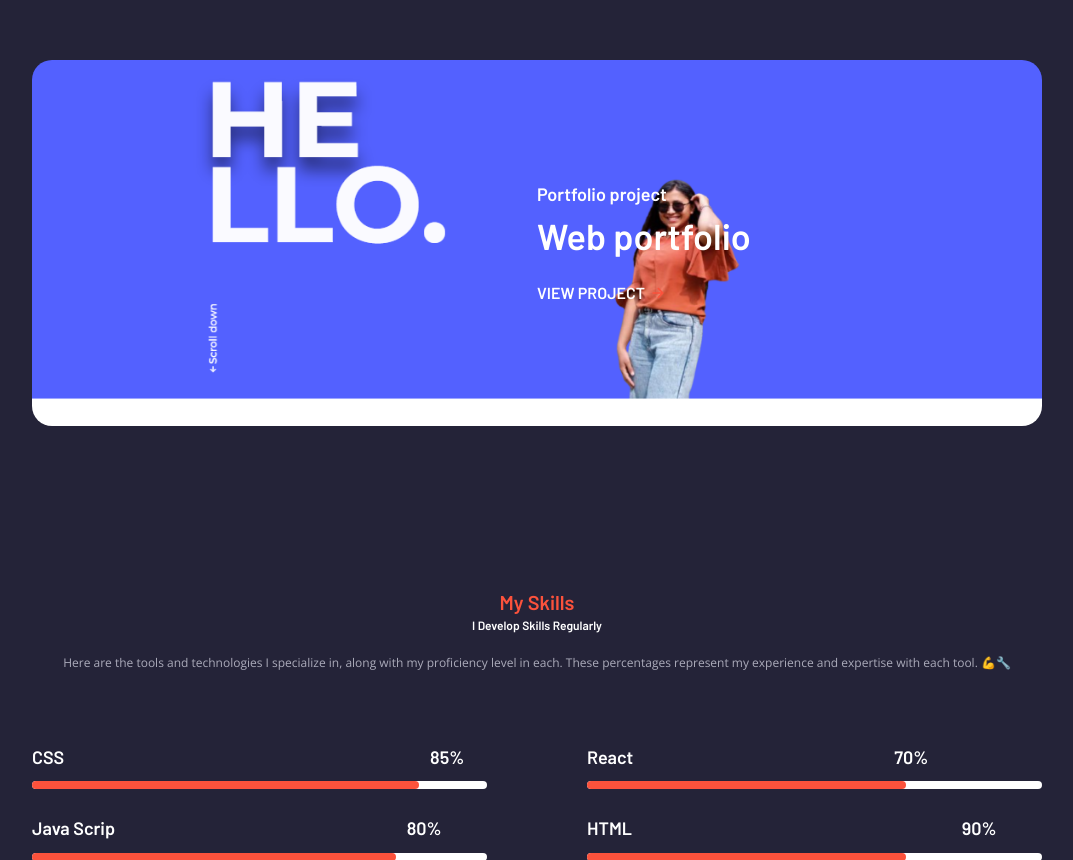
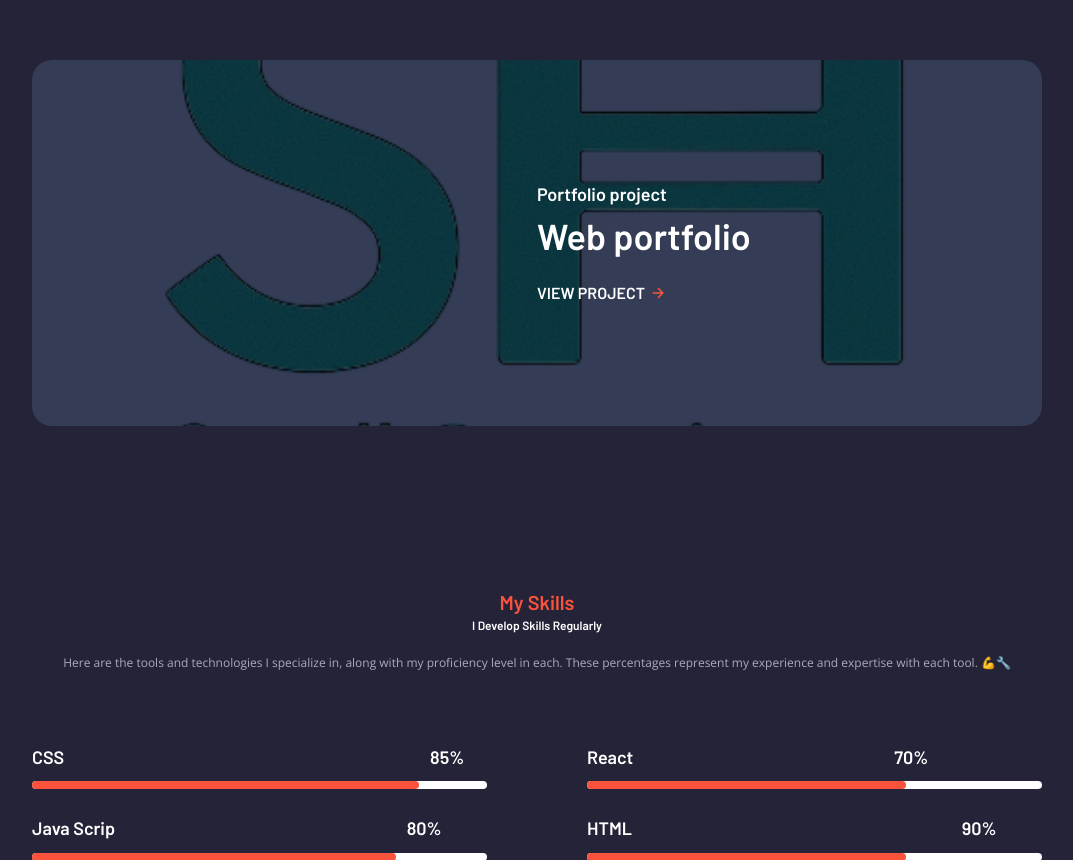
Before and after one commit to nirajsuwal11/nirajsuwal, a plain HTML site: page index.html in a window 1280 px wide. Shown: the part 2598-3458 px from the top of the page, without its empty margins (103-1176 px from the left). Drawn offline with nearby package versions, Linux system fonts and the light colour scheme.

Commit message:
Update index.html

```diff
--- a/index.html
+++ b/index.html
@@ -288,7 +288,7 @@ Looking forward to helping you explore the world of computing and web developmen
             </li>
 
             <li>
-              <a href="https://SH.vercel.app" class="portfolio-card" style="background-image: url('./assets/images/project.png')">
+              <a href="https://SH.vercel.app" class="portfolio-card" style="background-image: url('logo2.png')">
 
                 <div class="card-content">
 
```
